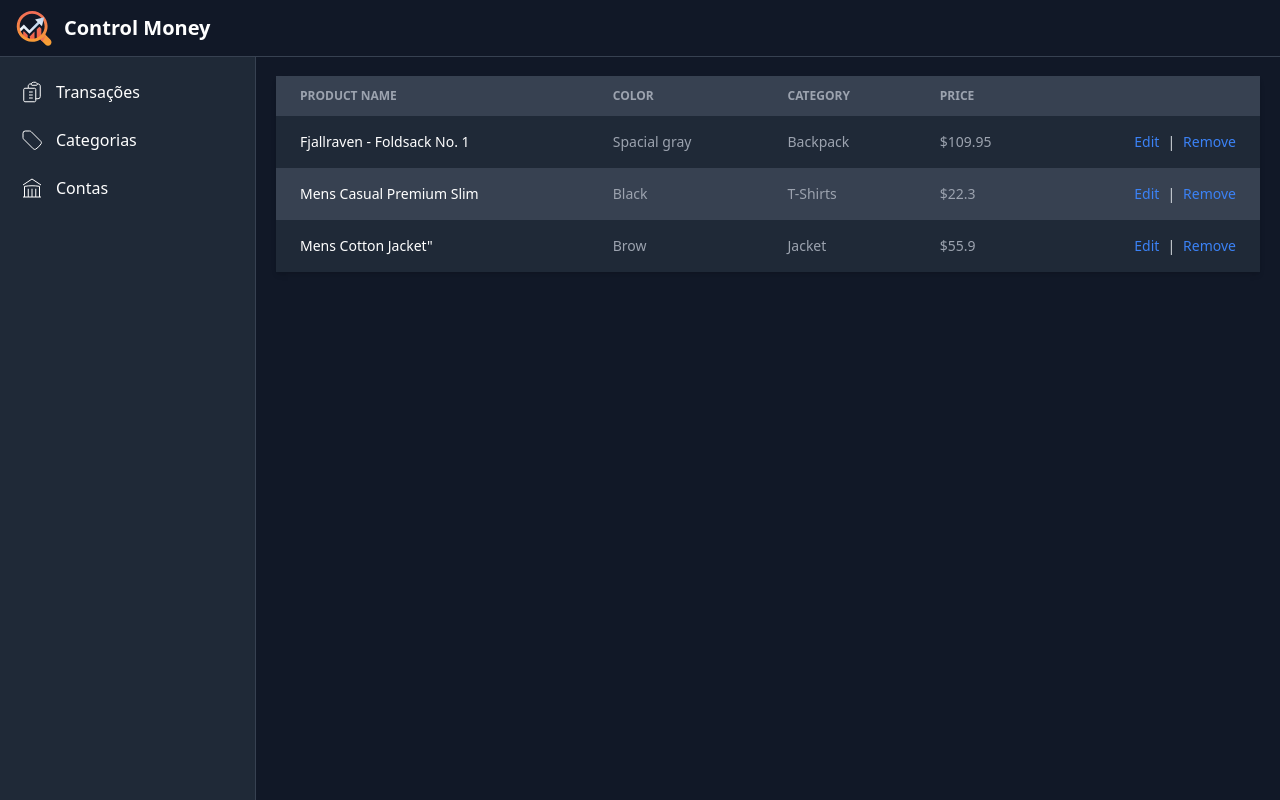
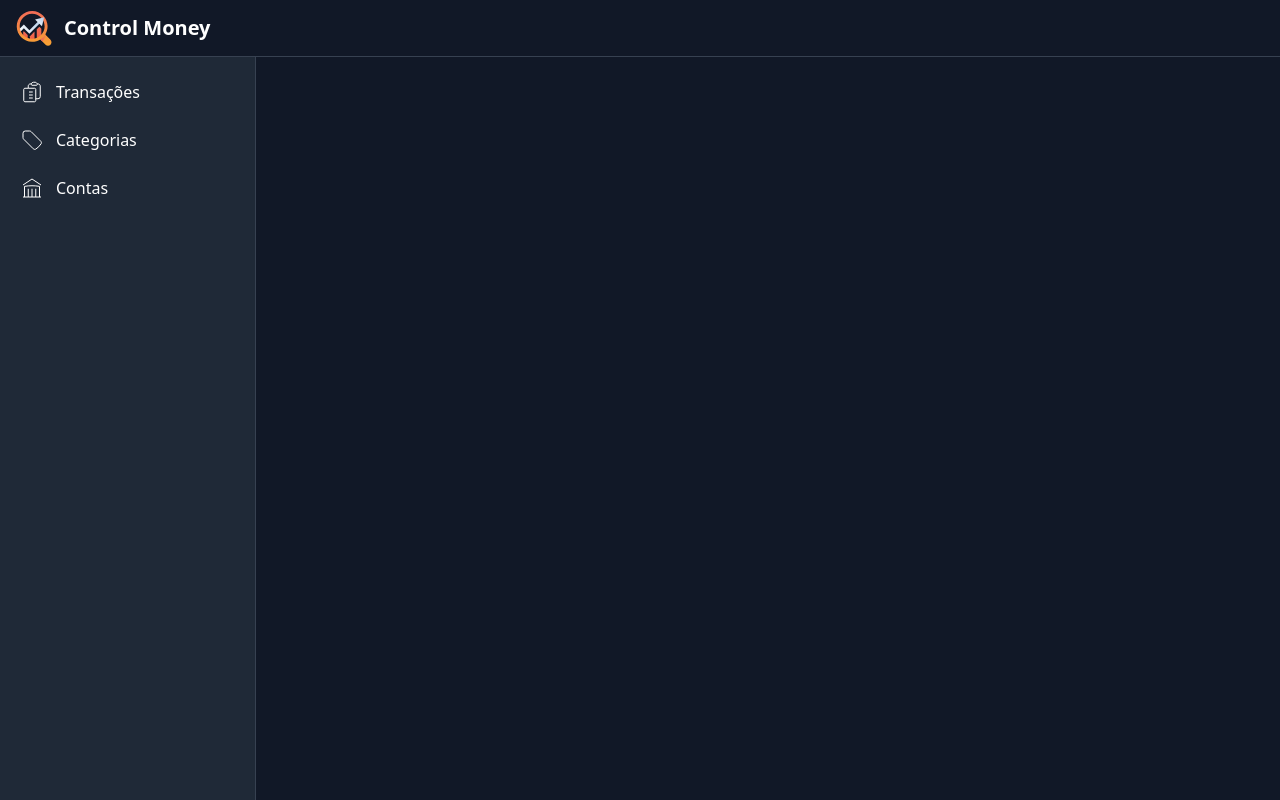
Before and after one commit to obrunosanches/control-invest-web, a Vue app: page / in a window 1280 px wide. Built offline with nearby package versions, Linux system fonts and the light colour scheme.

Commit message:
refactor: remove unnecessary code

```diff
--- a/src/App.vue
+++ b/src/App.vue
@@ -1,68 +1,7 @@
 <script setup lang="ts">
 import Layout from './components/BaseLayout.vue';
-import Table from './components/Table/BaseTable.vue';
-import TableHead from './components/Table/BaseTable.Head.vue';
-import TableHeadCell from './components/Table/BaseTable.HeadCell.vue';
-import TableBoby from './components/Table/BaseTable.Body.vue';
-import TableRow from './components/Table/BaseTable.Row.vue';
-import TableCell from './components/Table/BaseTable.Cell.vue';
 </script>
 
 <template>
-  <Layout className="h-screen bg-gray-800">
-    <Table className="w-full text-sm text-left text-gray-400" striped>
-      <TableHead className="text-xs text-gray-400 uppercase bg-gray-700">
-        <TableHeadCell>Product name</TableHeadCell>
-        <TableHeadCell>Color</TableHeadCell>
-        <TableHeadCell>Category</TableHeadCell>
-        <TableHeadCell>Price</TableHeadCell>
-        <TableHeadCell><span class="sr-only">Edit</span></TableHeadCell>
-      </TableHead>
-      <TableBoby>
-        <TableRow>
-          <TableCell>
-            Fjallraven - Foldsack No. 1
-          </TableCell>
-          <TableCell>Spacial gray</TableCell>
-          <TableCell>Backpack</TableCell>
-          <TableCell>$109.95</TableCell>
-          <TableCell>
-            <a href="#" class="font-medium text-blue-600 dark:text-blue-500 hover:underline">Edit</a>
-            <span class="px-2 text-gray-300">|</span>
-            <a href="#" class="font-medium text-blue-600 dark:text-blue-500 hover:underline">Remove</a>
-          </TableCell>
-        </TableRow>
-        <TableRow>
-          <TableCell>
-            Mens Casual Premium Slim
-          </TableCell>
-          <TableCell>Black</TableCell>
-          <TableCell>T-Shirts</TableCell>
-          <TableCell>$22.3</TableCell>
-          <TableCell>
-            <a href="#" class="font-medium text-blue-600 dark:text-blue-500 hover:underline">Edit</a>
-            <span class="px-2 text-gray-300">|</span>
-            <a href="#" class="font-medium text-blue-600 dark:text-blue-500 hover:underline">Remove</a>
-          </TableCell>
-        </TableRow>
-        <TableRow>
-          <TableCell>
-            Mens Cotton Jacket"
-          </TableCell>
-          <TableCell>Brow</TableCell>
-          <TableCell>Jacket</TableCell>
-          <TableCell>$55.9</TableCell>
-          <TableCell>
-            <a href="#" class="font-medium text-blue-600 dark:text-blue-500 hover:underline">Edit</a>
-            <span class="px-2 text-gray-300">|</span>
-            <a href="#" class="font-medium text-blue-600 dark:text-blue-500 hover:underline">Remove</a>
-          </TableCell>
-        </TableRow>
-      </TableBoby>
-    </Table>
-  </Layout>
+  <Layout className="h-screen bg-gray-800" />
 </template>
-
-<style scoped>
-
-</style>
```
